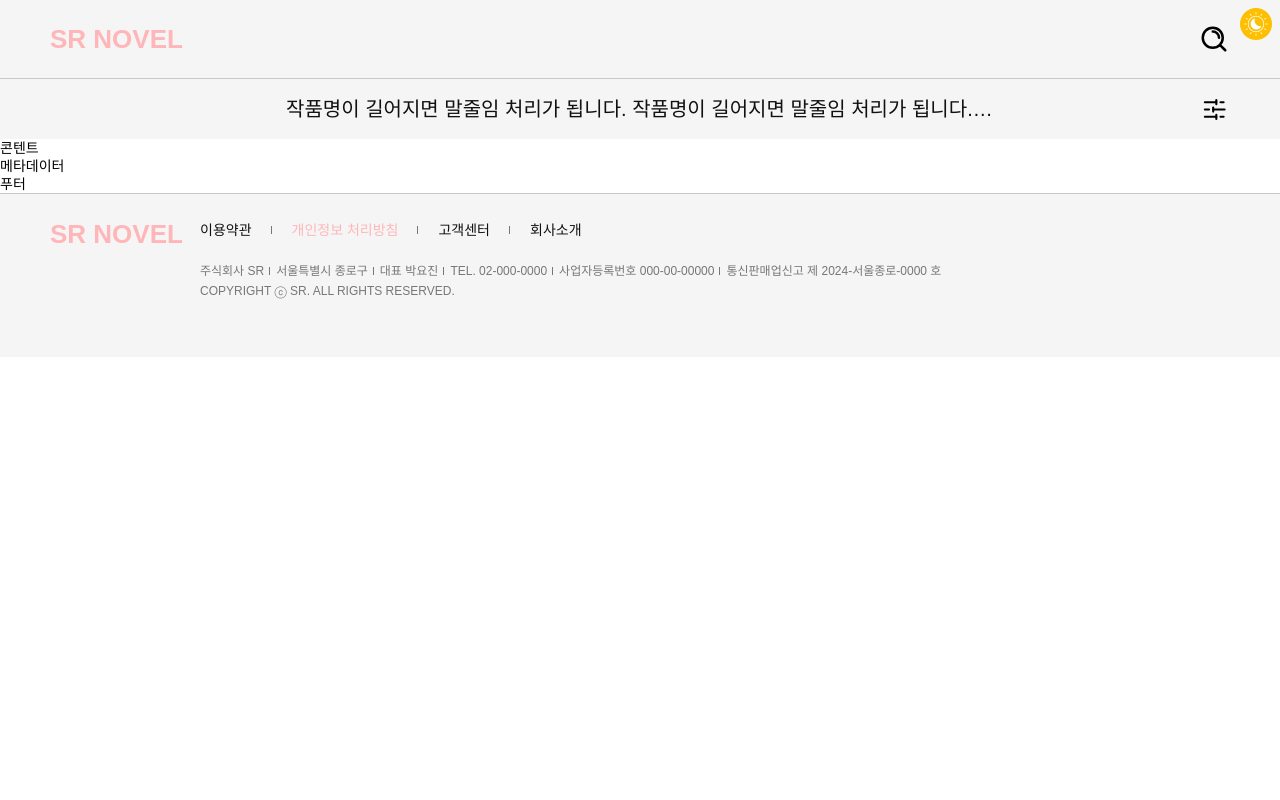
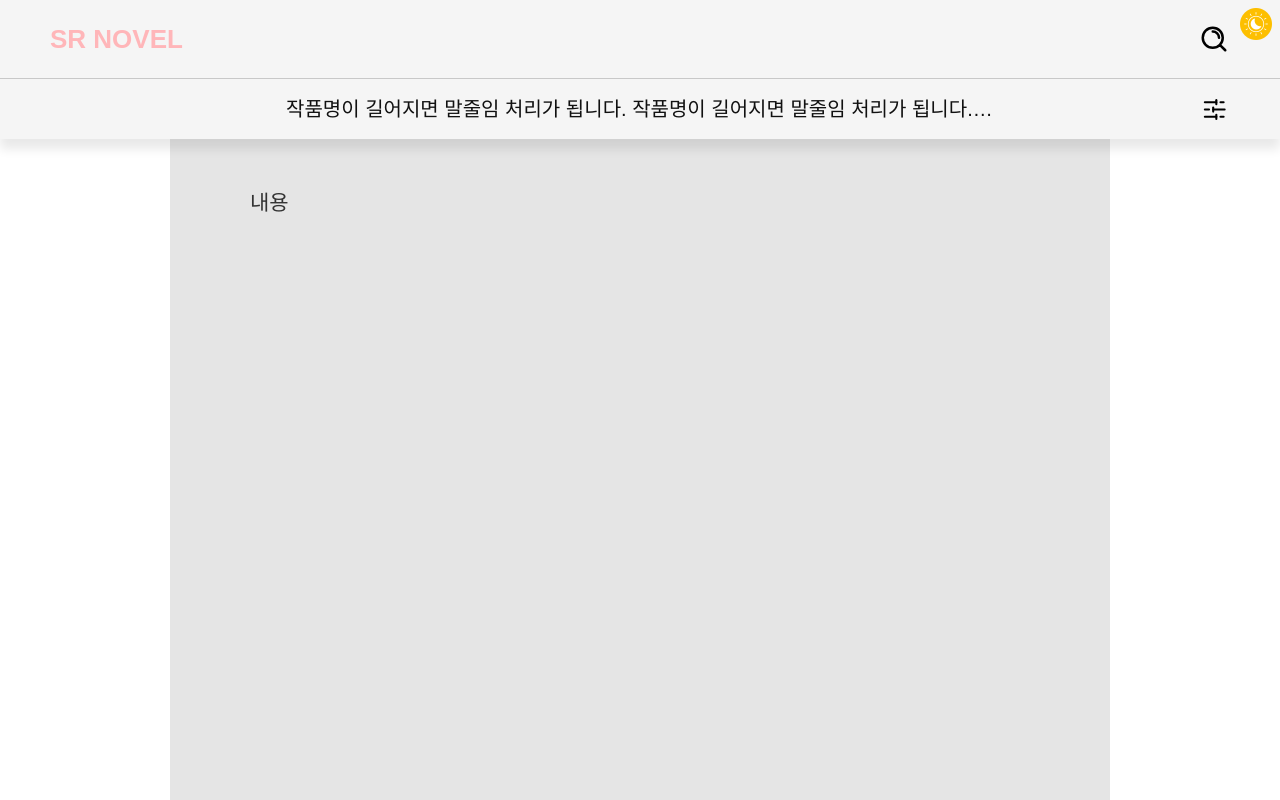
Before and after one commit to ryushin01/sr_novel, a React (Vite) app: page /sr_novel/viewer/1 in a window 1280 px wide. Shown: the top 800 px of the page. Built offline with nearby package versions, Linux system fonts and the light colour scheme; no server answers; a web font is replaced by a local one.

Commit message:
뷰어 임시 저장

```diff
--- a/src/pages/Viewer/components/ViewerHeader/ViewerHeader.scss
+++ b/src/pages/Viewer/components/ViewerHeader/ViewerHeader.scss
@@ -1,16 +1,16 @@
 @charset "urf-8";
-@import '@scss/partials/mixin.scss', '@scss/partials/theme.scss';
-@import '@scss/partials/grid_system.scss', '@scss/partials/media_query.scss';
-@import '@scss/partials/Typography.scss';
+@import '@scss/partials/mixin.scss', '@scss/partials/theme.scss',
+  '@scss/partials/media_query.scss', '@scss/partials/Typography.scss';
 
 @mixin theme($theme, $grayscale-1, $grayscale-2, $grayscale-3, $grayscale-4) {
   .#{$theme} {
     .viewer-header {
+      @include Position(sticky, $top: 78px);
       width: 100%;
       border-top: 1px $grayscale-3 solid;
+      box-shadow: 0 10px 10px rgba(0, 0, 0, 0.09);
       background-color: $grayscale-4;
       color: $grayscale-1;
-
       .inner-wrap {
         position: relative;
         max-width: 1200px;
--- a/src/pages/Viewer/components/ViewerMain/ViewerMain.jsx
+++ b/src/pages/Viewer/components/ViewerMain/ViewerMain.jsx
@@ -4,7 +4,7 @@ import './ViewerMain.scss';
 
 const ViewerMain = () => {
   return (
-    <section>
+    <section className="viewer-main">
       <ViewerContent />
       <ViewerMetadata />
     </section>
--- a/src/pages/Viewer/components/ViewerMain/ViewerMain.scss
+++ b/src/pages/Viewer/components/ViewerMain/ViewerMain.scss
@@ -5,7 +5,10 @@
 
 @mixin theme($theme, $grayscale-1, $grayscale-2, $grayscale-3, $grayscale-4) {
   .#{$theme} {
-    display: block;
+    .viewer-main {
+      max-width: 940px;
+      margin: 0 auto;
+    }
   }
 }
 
--- a/src/pages/Viewer/components/ViewerMain/components/ViewerContent/ViewerContent.jsx
+++ b/src/pages/Viewer/components/ViewerMain/components/ViewerContent/ViewerContent.jsx
@@ -1,7 +1,19 @@
 import './ViewerContent.scss';
 
 const ViewerContent = () => {
-  return <div>콘텐트</div>;
+  return (
+    // 뷰어만 적용되면 테마 세팅 필요!
+
+    /*
+        기본        화이트    크림        그린        그레이      블랙
+배경색    #e5e5e5   #fff     #eedfcf    #668d89    #666      #222
+글자색    #333      #333     #333       #fff       #fff      #fff
+    */
+
+    <div className="viewer-content">
+      <p>내용</p>
+    </div>
+  );
 };
 
 export default ViewerContent;
--- a/src/pages/Viewer/components/ViewerMain/components/ViewerContent/ViewerContent.scss
+++ b/src/pages/Viewer/components/ViewerMain/components/ViewerContent/ViewerContent.scss
@@ -1,11 +1,21 @@
 @charset "urf-8";
-@import '@scss/partials/mixin.scss', '@scss/partials/theme.scss';
-@import '@scss/partials/grid_system.scss', '@scss/partials/media_query.scss';
-@import '@scss/partials/Typography.scss';
+@import '@scss/partials/mixin.scss', '@scss/partials/theme.scss',
+  '@scss/partials/media_query.scss', '@scss/partials/Typography.scss';
 
 @mixin theme($theme, $grayscale-1, $grayscale-2, $grayscale-3, $grayscale-4) {
   .#{$theme} {
-    display: block;
+    .viewer-content {
+      padding: 50px 80px;
+      background-color: #e5e5e5;
+      color: #333;
+
+      // 임시값
+      height: 2000px;
+
+      p {
+        @include Typography(2xl);
+      }
+    }
   }
 }
 
```
